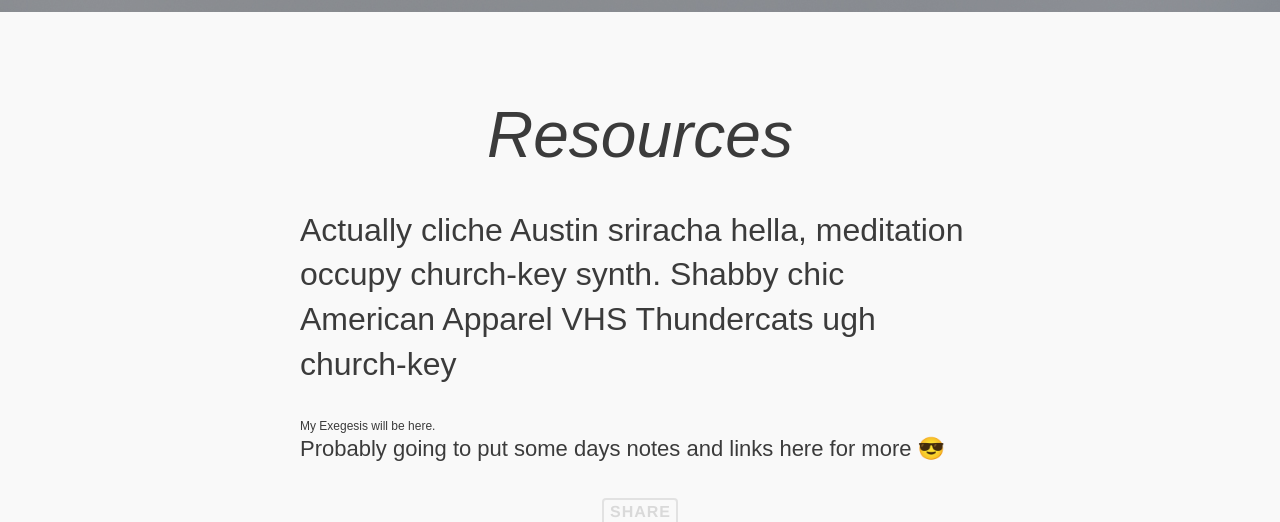
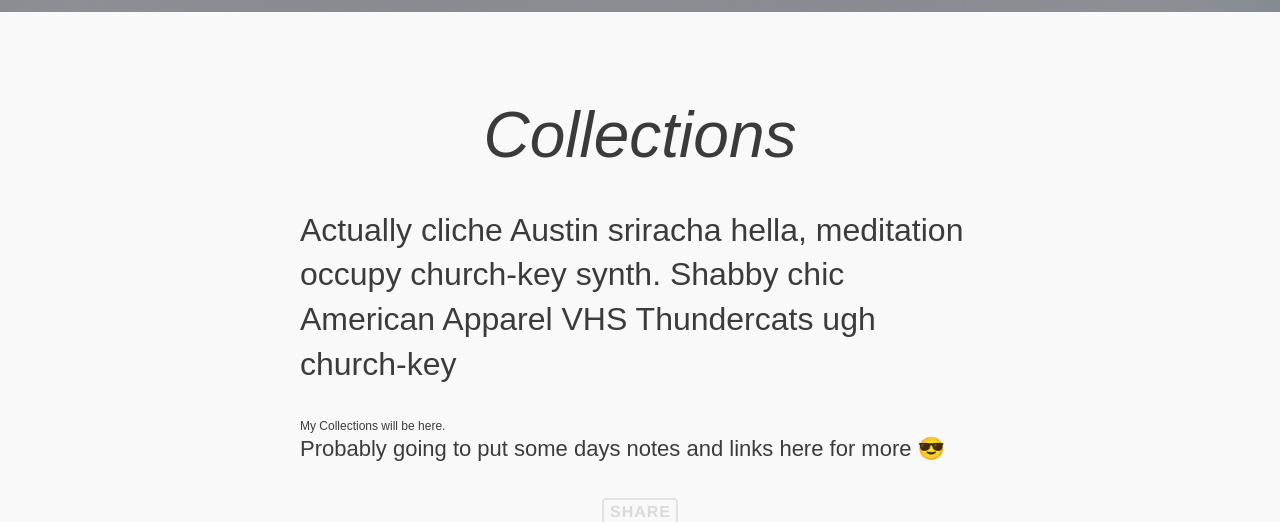
Before and after one commit to roachhd/katiebclick, a Jekyll site: the page built from collections.md, in a window 1280 px wide. Shown: the part 538-1060 px from the top of the page. Built offline with Jekyll 4.4.1, drawn with Linux system fonts in a browser that asks for light colours; comment, search, counter and statistics services are not loaded.

Commit message:
Update and rename resources.md to collections.md

```diff
--- a/resources.md
+++ b/collections.md
@@ -1,13 +1,13 @@
 ---
 layout: post
-permalink: /resources/index.html
-title: Resources
+permalink: /collections/index.html
+title: Collections
 description: Actually cliche Austin sriracha hella, meditation occupy church-key synth. Shabby chic American Apparel VHS Thundercats ugh church-key
 tags: [resources, Katie B ,Click, katiebclick]
 image:
   feature: soft-trees.jpg
 ---
 
-###### My Exegesis will be here.
+###### My Collections will be here.
 
 Probably going to put some days notes and links here for more 😎
```
